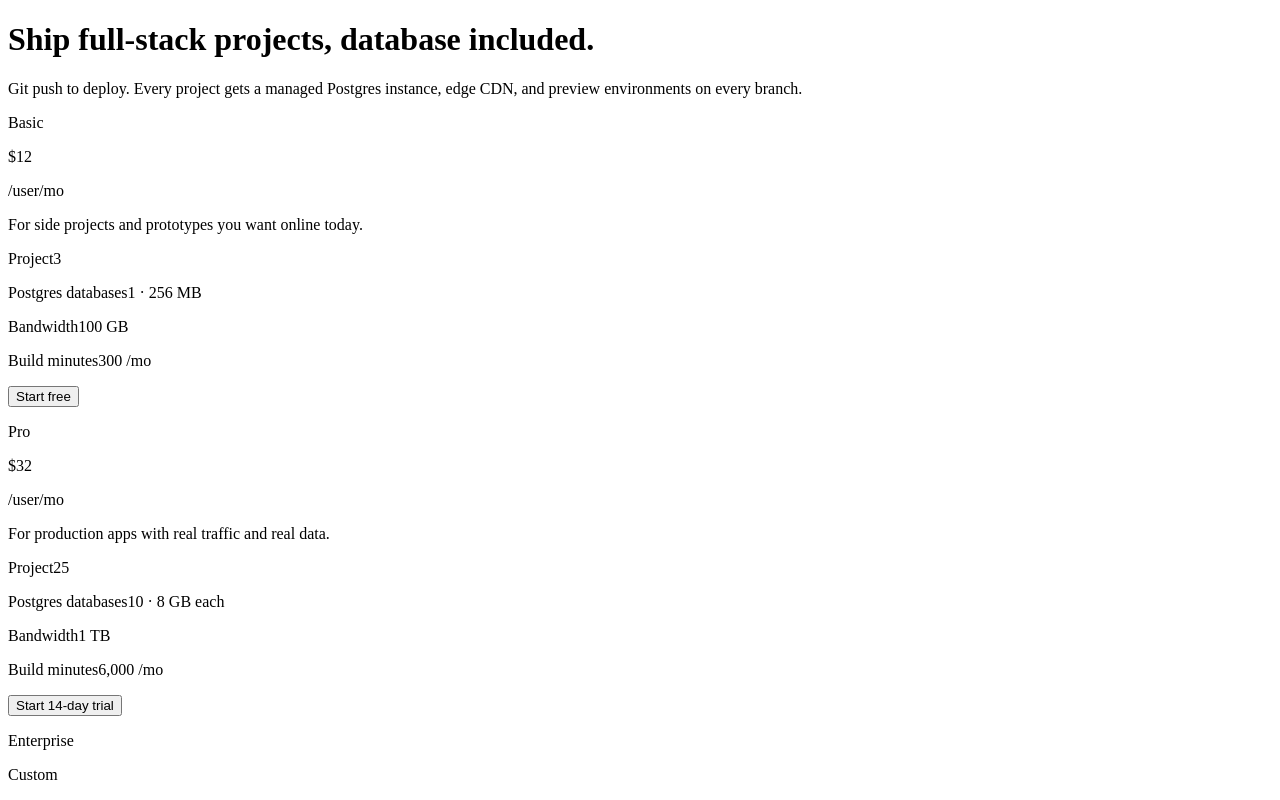
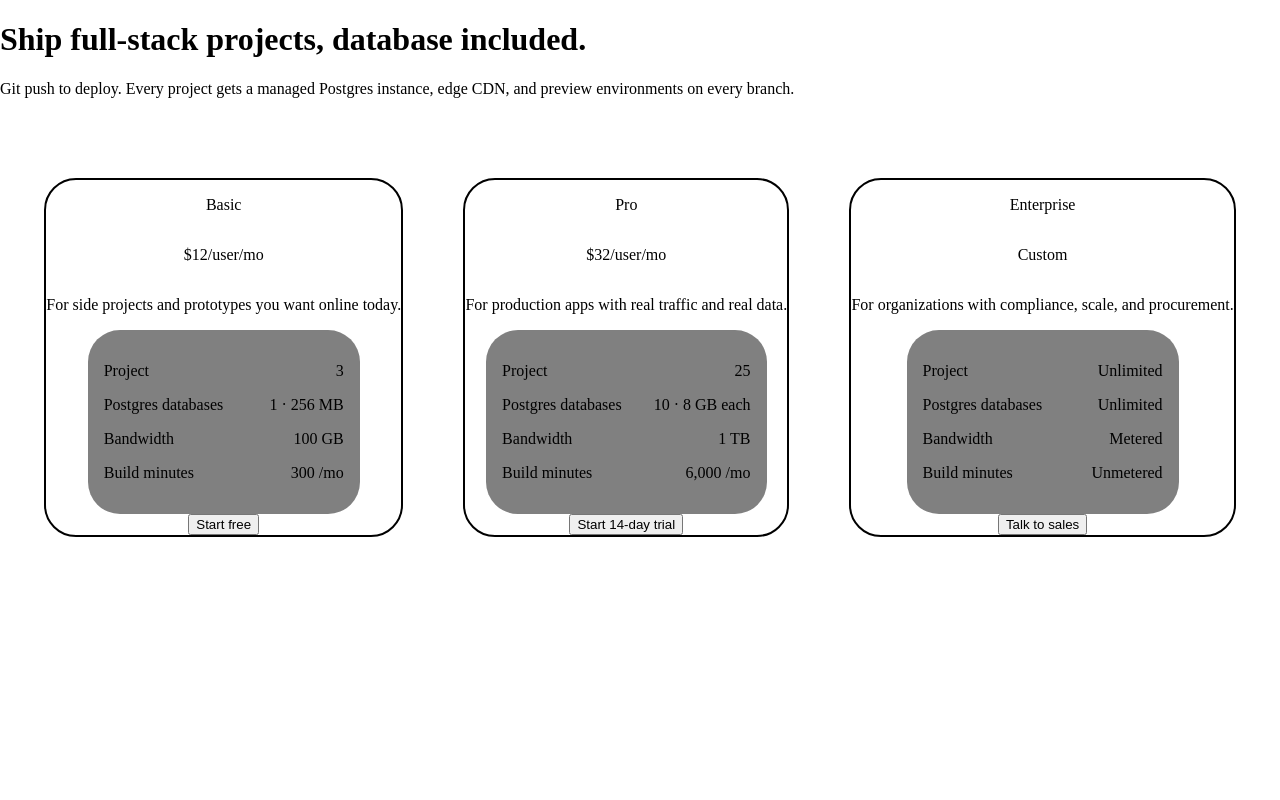
Before and after one commit to AdamKirikisla/pricing-cards-react, a React (Vite) app in the folder pricing-cards-react/: page / in a window 1280 px wide. Shown: the top 800 px of the page. Built offline with nearby package versions, Linux system fonts and the light colour scheme.

Commit message:
Add base styles for pricing cards UI

```diff
--- a/pricing-cards-react/src/styles.css
+++ b/pricing-cards-react/src/styles.css
@@ -0,0 +1,37 @@
+body{
+    margin: 0;
+}
+.container {
+
+    margin-top: 80px;
+  display: flex;
+  flex-direction: row;
+  justify-content: space-evenly;
+  gap: 1rem;
+}
+
+.card{
+    display: flex;
+    flex-direction: column;
+    align-items: center;
+    text-align: center;
+     border: 2px solid black;
+     border-radius: 32px;
+}
+
+.price-container{
+    display: flex;
+}
+
+.specs-container{
+    background-color: grey;
+    border-radius: 32px;
+    padding: 1rem;
+}
+
+.specs-container p {
+    display: flex;
+    justify-content: space-between;
+    gap: 2rem;
+    min-width: 240px;
+}
```
